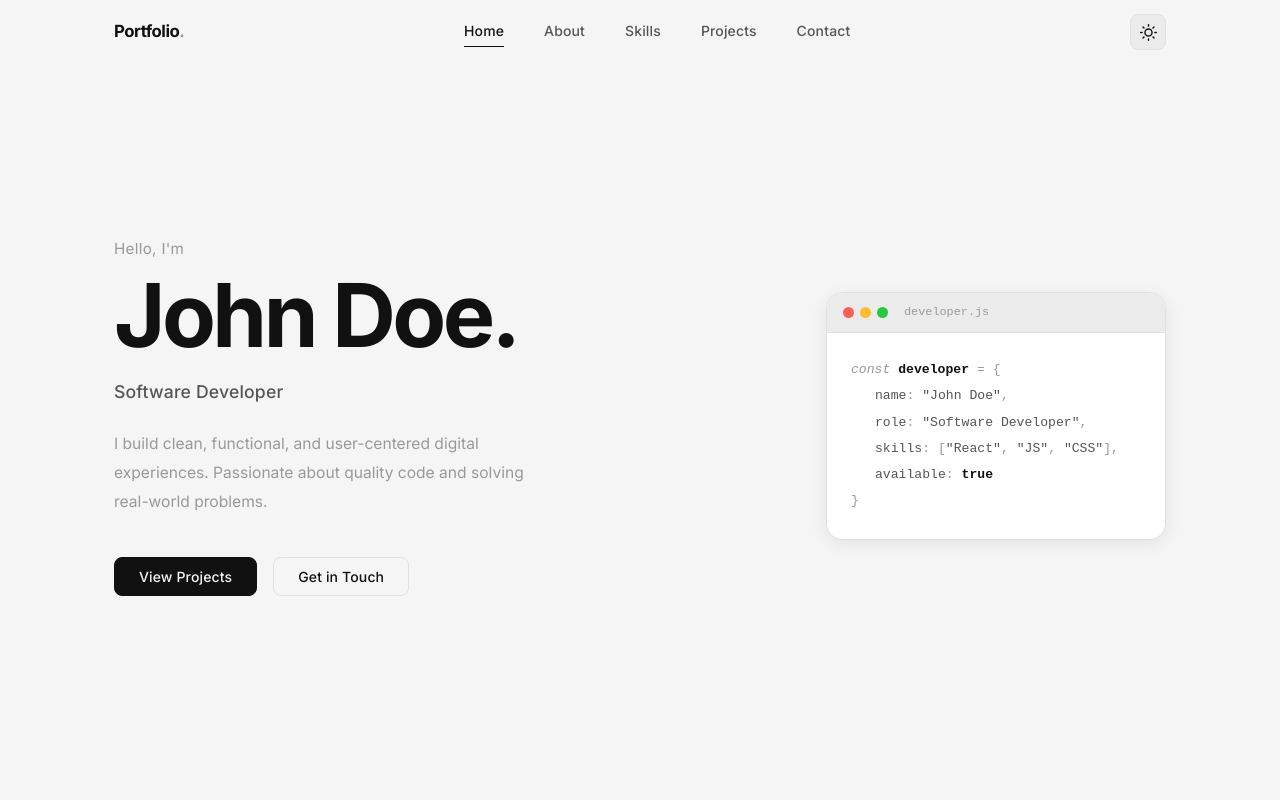
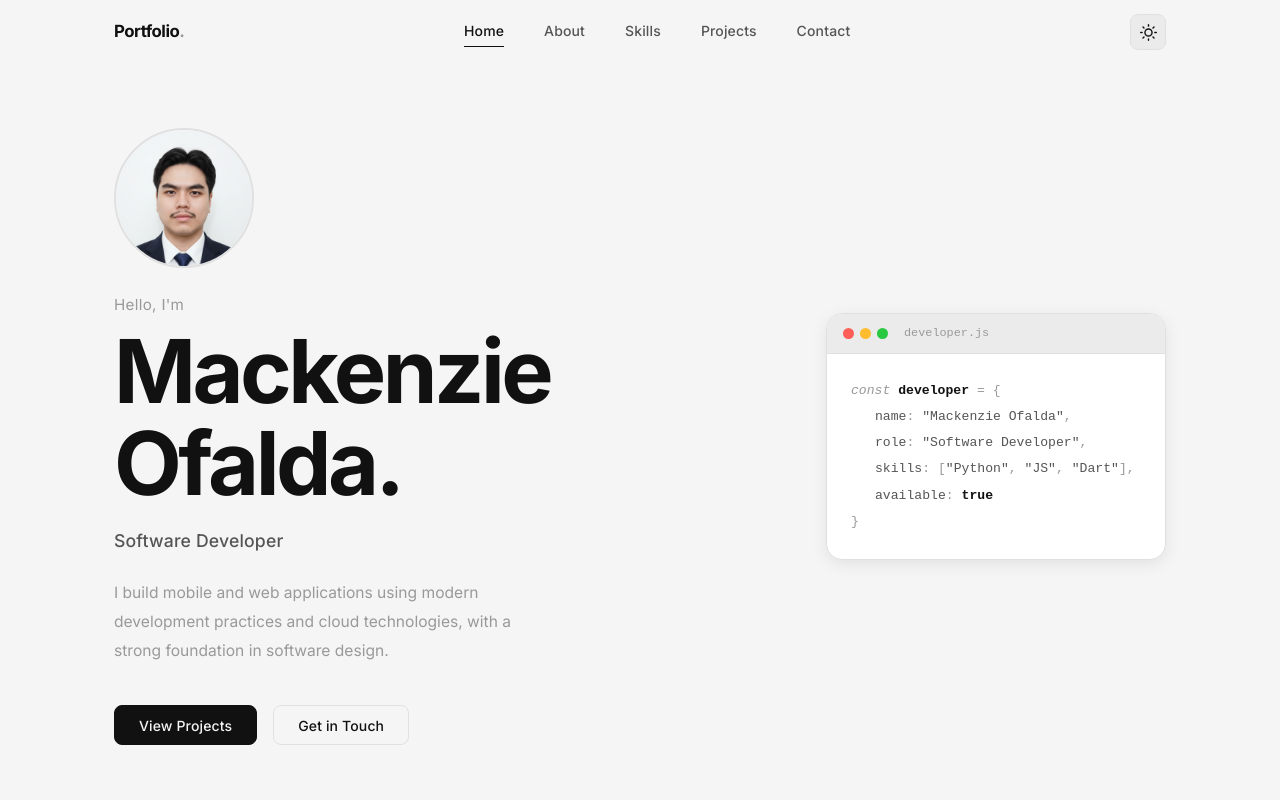
Before and after one commit to MackOfalda125/online-portfolio, a React (Create React App) app: page / in a window 1280 px wide. Shown: the top 800 px of the page. Built offline with nearby package versions, Linux system fonts and the light colour scheme.

Commit message:
Update Home section content and profile image

```diff
--- a/src/sections/Home.css
+++ b/src/sections/Home.css
@@ -15,6 +15,19 @@
 .home__content {
   flex: 1;
   max-width: 560px;
+}
+
+.home__profile {
+  margin-bottom: var(--space-md);
+}
+
+.home__profile-img {
+  width: 140px;
+  height: 140px;
+  border-radius: 50%;
+  object-fit: cover;
+  border: 2px solid var(--color-border);
+  background-color: var(--color-bg-elevated);
 }
 
 .home__greeting {
--- a/src/sections/Home.jsx
+++ b/src/sections/Home.jsx
@@ -10,12 +10,19 @@ function Home() {
 
       {/* ── Left: Text content ── */}
       <div className="home__content">
+        <div className="home__profile">
+          <img
+            src="/profile-picture.png"
+            alt="Profile placeholder"
+            className="home__profile-img"
+          />
+        </div>
         <p className="home__greeting">Hello, I'm</p>
-        <h1 className="home__name">John Doe.</h1>
+        <h1 className="home__name">Mackenzie Ofalda.</h1>
         <p className="home__role">Software Developer</p>
         <p className="home__tagline">
-          I build clean, functional, and user-centered digital experiences.
-          Passionate about quality code and solving real-world problems.
+          I build mobile and web applications using modern development practices and cloud technologies,
+          with a strong foundation in software design.
         </p>
         <div className="home__ctas">
           <button
@@ -43,8 +50,8 @@ function Home() {
           <div className="home__card-bar">
             <div className="home__card-dots">
               <span className="home__card-dot dot--close" />
-              <span className="home__card-dot dot--min"   />
-              <span className="home__card-dot dot--max"   />
+              <span className="home__card-dot dot--min" />
+              <span className="home__card-dot dot--max" />
             </div>
             <span className="home__card-filename">developer.js</span>
           </div>
@@ -60,7 +67,7 @@ function Home() {
             <p className="tok-indent">
               <span className="tok-key">name</span>
               <span className="tok-punc">:</span>{' '}
-              <span className="tok-str">"John Doe"</span>
+              <span className="tok-str">"Mackenzie Ofalda"</span>
               <span className="tok-punc">,</span>
             </p>
             <p className="tok-indent">
@@ -73,11 +80,11 @@ function Home() {
               <span className="tok-key">skills</span>
               <span className="tok-punc">:</span>{' '}
               <span className="tok-punc">[</span>
-              <span className="tok-str">"React"</span>
+              <span className="tok-str">"Python"</span>
               <span className="tok-punc">,</span>{' '}
               <span className="tok-str">"JS"</span>
               <span className="tok-punc">,</span>{' '}
-              <span className="tok-str">"CSS"</span>
+              <span className="tok-str">"Dart"</span>
               <span className="tok-punc">]</span>
               <span className="tok-punc">,</span>
             </p>
```
Also changed, not shown: public/profile-picture.png (added).
